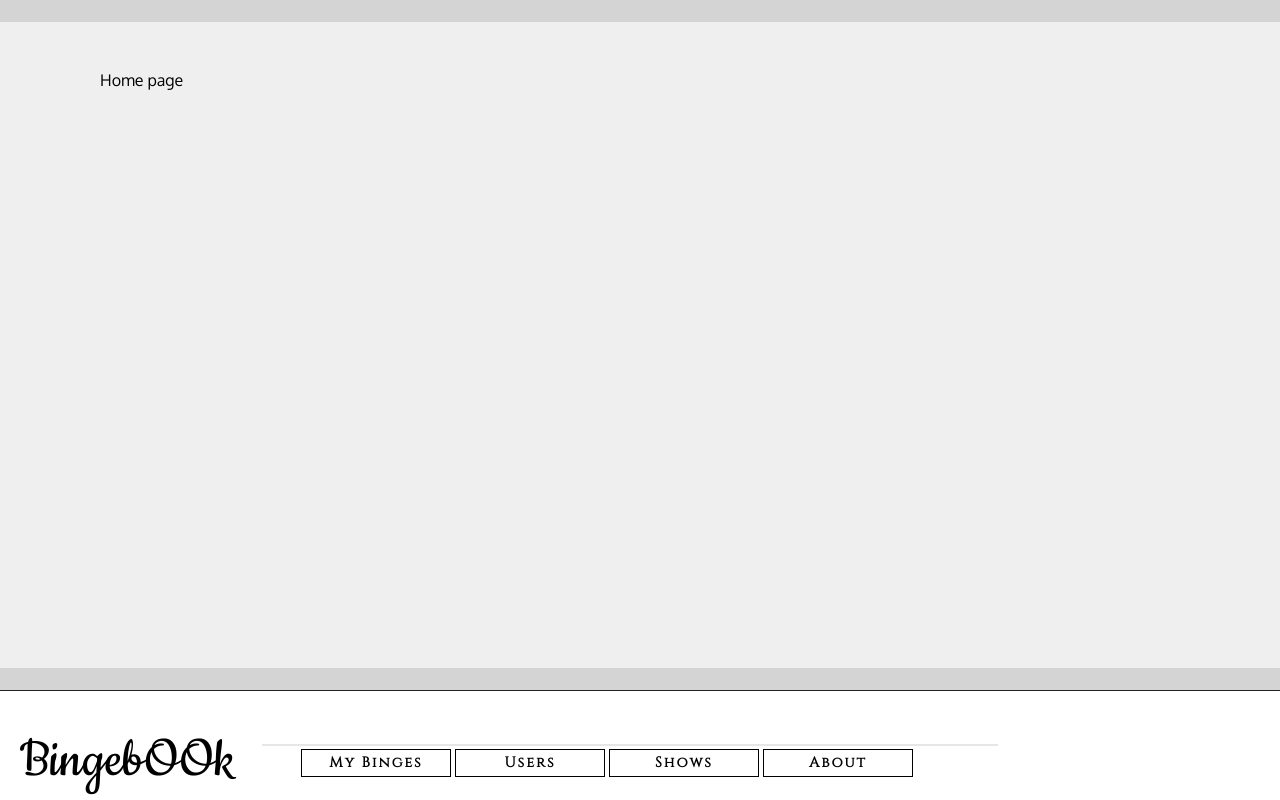
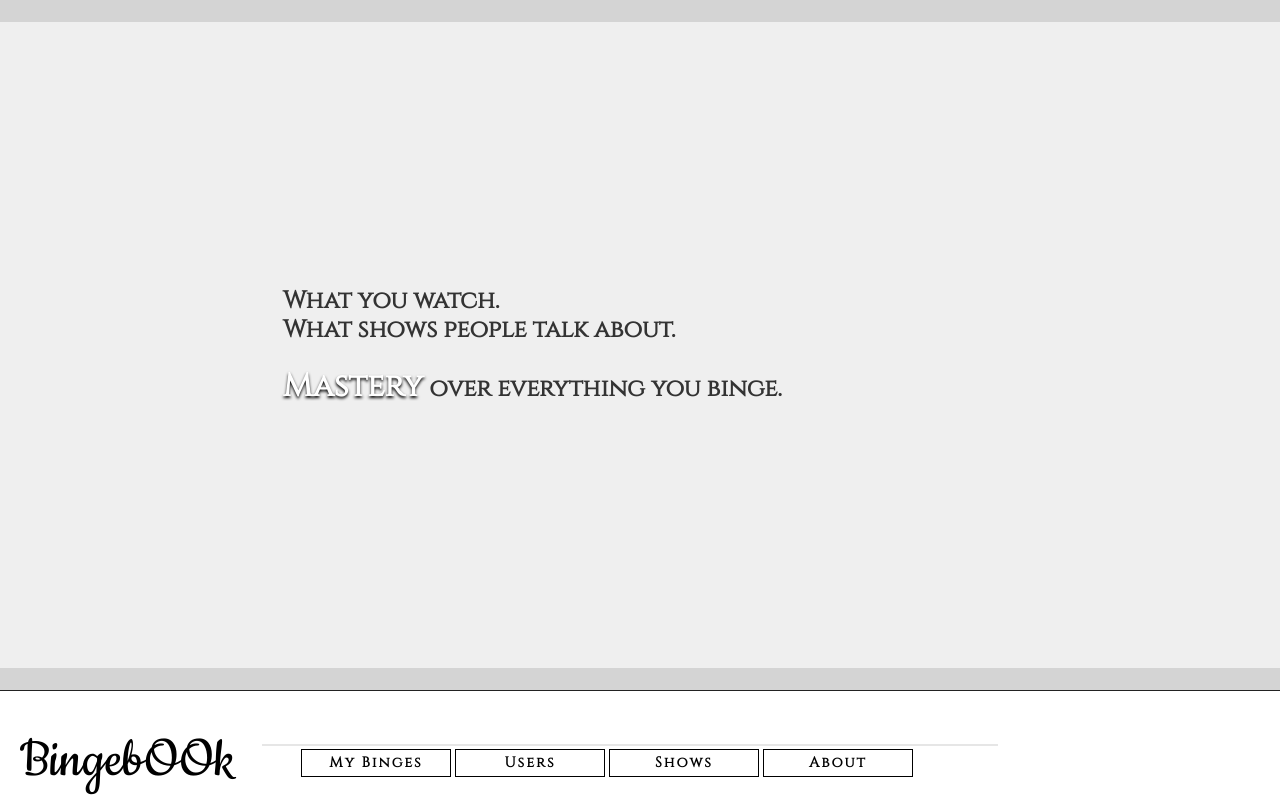
Before and after one commit to joseph-p-pasaoa/bingebook_frontE__FullStack, a React (Create React App) app: page / in a window 1280 px wide. Built offline with nearby package versions, Linux system fonts and the light colour scheme; no server answers.

Commit message:
0.13, complete home welcome page

```diff
--- /dev/null
+++ b/src/pages/Home.css
@@ -0,0 +1,29 @@
+/*
+JOSEPH P. PASAOA
+Home Component CSS | Bingebook (a full-stack binge-facilitating app)
+*/
+
+
+/* div#stage--padding-right {
+    background-color: #222;
+} */
+
+.home-page {
+    padding: 20% 0px 0px 17%;
+    width: 100%;
+}
+
+.welcome-msg {
+    font-family: 'Cinzel', sans-serif;
+    font-size: 1.5em;
+    font-weight: bold;
+    line-height: 1.2em;
+
+    color: #333;
+}
+
+.home-page em {
+    font-size: xx-large;
+    text-shadow: 0px 2px 3px #000;
+    color: #fff;
+}
--- a/src/pages/Home.jsx
+++ b/src/pages/Home.jsx
@@ -8,15 +8,17 @@ Home Page Component | Bingebook (a full-stack binge-facilitating app)
 import React from 'react';
 // import { connect } from 'react-redux';
 
-// import './Home.css';
+import './Home.css';
 
 
 /* MAIN */
 const Home = () => {
   return (
-    <>
-      Home page
-    </>
+    <div className="home-page">
+      <p className="welcome-msg">What you watch.</p>
+      <p className="welcome-msg">What shows people talk about.<br /><br /></p>
+      <p className="welcome-msg"><em>Mastery</em> over everything you binge.</p>
+    </div>
   );
 }
 
```
